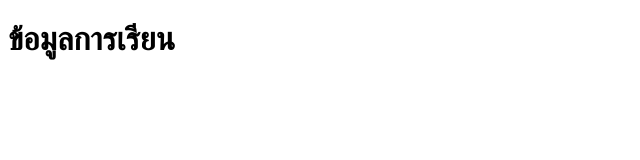
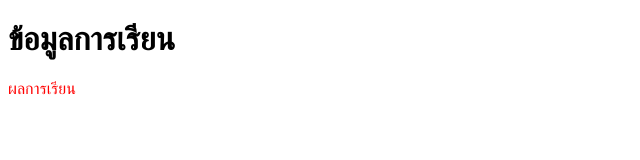
Before and after one commit to GOHIW/GOHIW, a plain HTML site: page index.html in a window 1280 px wide. Shown: the full height of the page, 0-640 px from the left. Drawn offline with Linux system fonts and the light colour scheme.

Commit message:
add acead

```diff
--- a/index.html
+++ b/index.html
@@ -4,8 +4,14 @@
     <meta charset="UTF-8">
     <meta name="viewport" content="width=device-width, initial-scale=1.0">
     <title>Document</title>
+    <style>
+        p{
+            color:red;
+        }
+    </style>
 </head>
 <body>
     <h1> ข้อมูลการเรียน</h1>
+    <p>ผลการเรียน</p>
 </body>
 </html>
```
